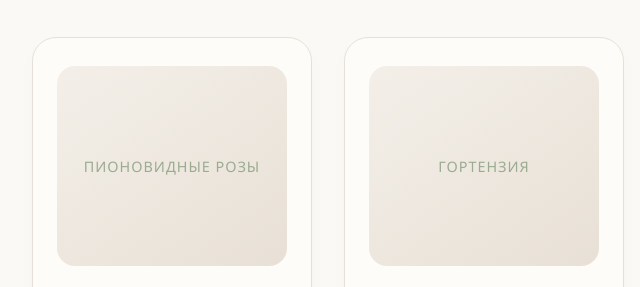
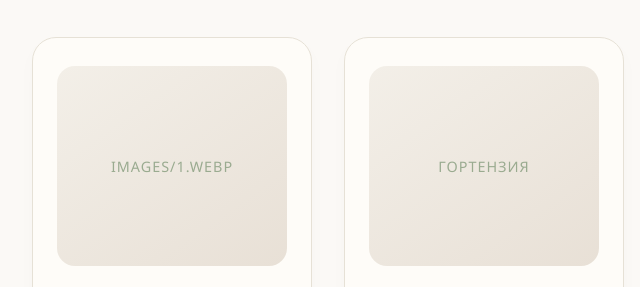
Before and after one commit to huachik/sredaprinter, a plain HTML site: page index.html in a window 1280 px wide. Shown: the part 246-533 px from the top of the page, 0-640 px from the left. Drawn offline with Linux system fonts and the light colour scheme.

Commit message:
Update index.html

```diff
--- a/index.html
+++ b/index.html
@@ -358,7 +358,7 @@
     <div class="catalog-grid">
       <!-- карточка 1 -->
       <div class="flower-card">
-        <div class="card-img">Пионовидные розы</div>
+        <div class="card-img">images/1.webp</div>
         <h3>Розы Пастель</h3>
         <div class="flower-latin">Rosa 'Pastel Perfection'</div>
         <div class="price">4 200 ₽</div>
```
